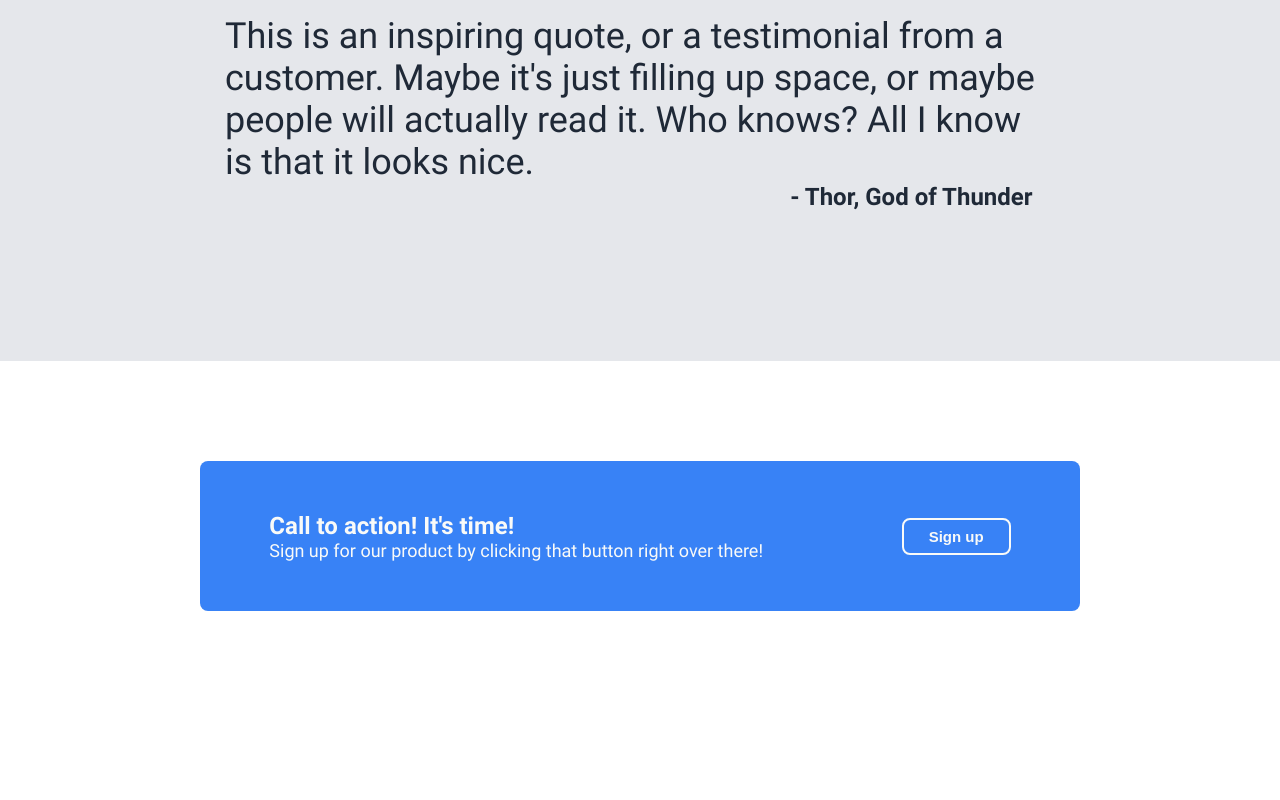
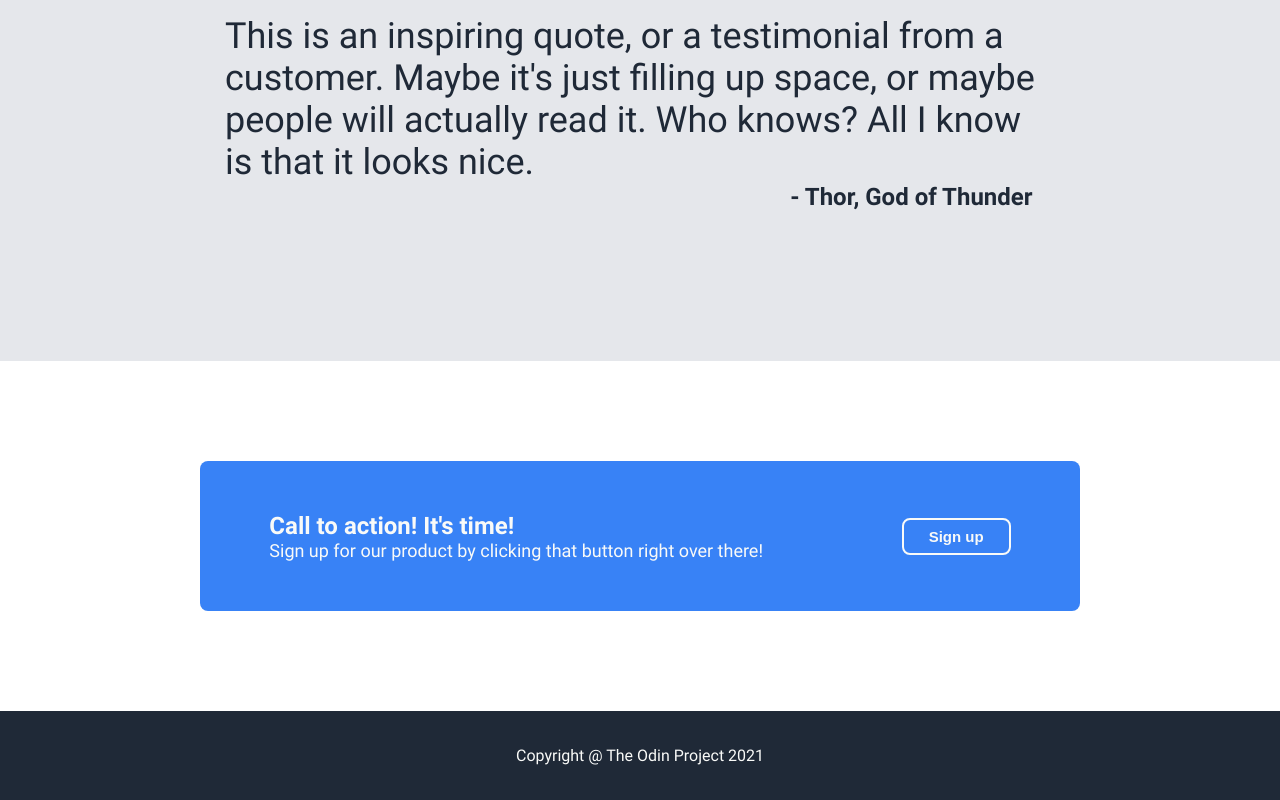
Before and after one commit to callantwy/odin-landing-page, a plain HTML site: page index.html in a window 1280 px wide. Shown: the part 1221-2021 px from the top of the page. Before the commit the page ends 1932 px from the top, so only its background shows below. Drawn offline with Linux system fonts and the light colour scheme; files whose address does not match are found by name.

Commit message:
add footer and style

```diff
--- a/index.html
+++ b/index.html
@@ -57,5 +57,6 @@
             <button type="submit" class="signup-button">Sign up</button>
         </div>
     </div>
+    <footer>Copyright @ The Odin Project 2021</footer>
 </body>
 </html>
--- a/styles.css
+++ b/styles.css
@@ -209,3 +209,12 @@ body {
     font-weight: bold;
     font-size: 15px;
 }
+
+
+footer {
+    background-color: #1F2937;
+    color: #f9faf8;
+    text-align: center;
+    padding: 35px;
+    font-size: 16px;
+}
```
